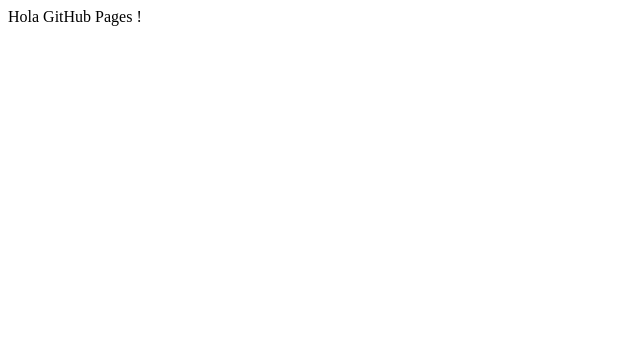
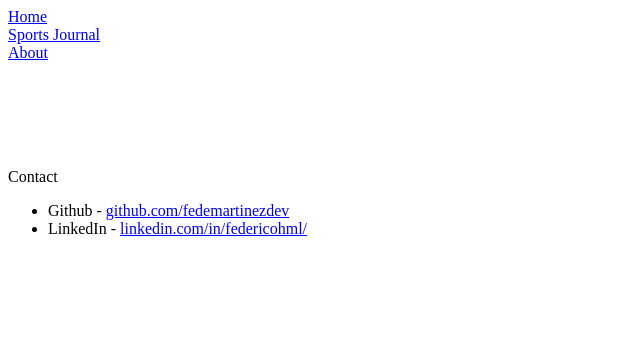
Before and after one commit to fedemartinezdev/fedemartinez.github.io, a plain HTML site: page index.html in a window 1280 px wide. Shown: the whole page, without its empty margins (0-640 px from the left). Drawn offline with Linux system fonts and the light colour scheme.

Commit message:
Setup very basic structure of website

```diff
--- /dev/null
+++ b/common.css
@@ -0,0 +1,9 @@
+.header{
+    height: 10em;
+}
+.body{
+
+}
+.footer{
+    height: 10em
+}
--- a/index.html
+++ b/index.html
@@ -1 +1,41 @@
-Hola GitHub Pages !
+<!DOCTYPE html>
+<html lang="en">
+    <head>
+        <meta charset="UTF-8">
+        <title>Tech, Sports & More</title>
+        <link rel="stylesheet" href="common.css">
+    </head>
+    <body>
+        <div class="header">
+            <div class="tab">
+                <a href="index.html">Home</a>
+            </div>
+            <div class="tab">
+                <a href="sports-journal.html">Sports Journal</a>
+            </div>
+            <div class="tab">
+                <a href="about.html">About</a>
+            </div>
+        </div>
+        <div class="body">
+
+        </div>
+        <div class="footer">
+            Contact
+            <ul>
+                <li>
+                    Github -
+                    <a href="https://github.com/fedemartinezdev">
+                        github.com/fedemartinezdev
+                    </a>
+                </li>
+                <li>
+                    LinkedIn -
+                    <a href="https://www.linkedin.com/in/federicohml/">
+                        linkedin.com/in/federicohml/
+                    </a>
+                </li>
+            </ul>
+        </div>
+    </body>
+</html>
```
